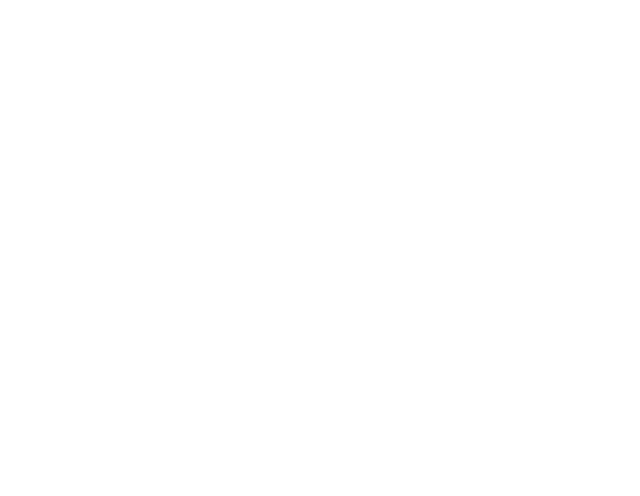
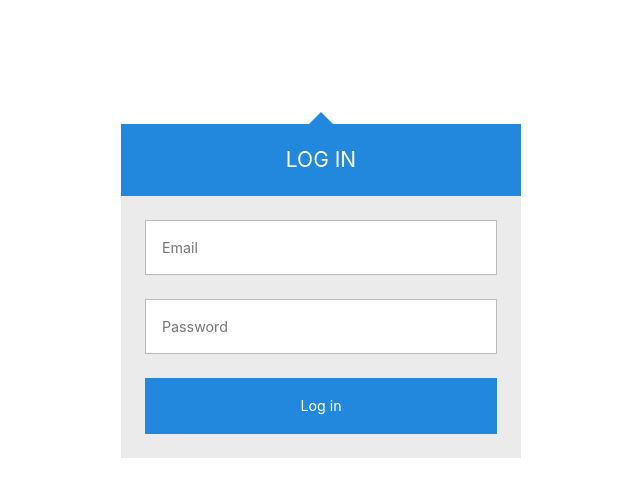
Before and after one commit to tranhanam19999/NewsPaper, a React (Create React App) app: page /login in a window 1280 px wide. Shown: the top 496 px of the page, without its empty margins (319-959 px from the left). Built offline with nearby package versions, Linux system fonts and the light colour scheme.

Commit message:
add code auth

```diff
--- /dev/null
+++ b/src/Pages/Auth/login.js
@@ -0,0 +1,21 @@
+import React from 'react'
+
+const Login = props => {
+    return(
+        <div style={{maxWidth: 400, margin: "100px auto"}}>
+        <div class="login">
+            <div class="login-triangle"></div>
+
+            <h2 class="login-header">Log in</h2>
+
+            <form class="login-container">
+                <p><input type="email" placeholder="Email"/></p>
+                <p><input type="password" placeholder="Password"/></p>
+                <p><input type="submit" value="Log in"/></p>
+            </form>
+        </div>
+        </div>
+    );
+}
+
+export default Login
--- /dev/null
+++ b/src/Pages/Auth/register.js
@@ -0,0 +1,22 @@
+import React from 'react'
+
+const register = props => {
+    return(
+        <div style={{maxWidth: 400, margin: "100px auto"}}>
+        <div class="login">
+            <div class="login-triangle"></div>
+
+            <h2 class="login-header">Register</h2>
+
+            <form class="login-container">
+                <p><input type="email" placeholder="Email"/></p>
+                <p><input type="password" placeholder="Password"/></p>
+                <p><input type="password" placeholder="Confirm Password"/></p>
+                <p><input type="submit" value="Register"/></p>
+            </form>
+        </div>
+        </div>
+    );
+}
+
+export default register
--- a/src/components/Layout/header.js
+++ b/src/components/Layout/header.js
@@ -21,8 +21,8 @@ const Header = props =>{
                   </span>
                   <Link to="/about" className="left-topbar-item">About</Link>
                   <Link to="/contact" className="left-topbar-item">Contact</Link>
-                  <Link to="#" className="left-topbar-item">Sing up</Link>
-                  <Link to="#" className="left-topbar-item">Log in</Link>
+                  <Link to="/login" className="left-topbar-item">Log in</Link>
+                  <Link to="/register" className="left-topbar-item">Register</Link>
                 </div>
                 <div className="right-topbar">
                   <a href="#">
--- a/src/index.css
+++ b/src/index.css
@@ -11,3 +11,85 @@ code {
   font-family: source-code-pro, Menlo, Monaco, Consolas, 'Courier New',
     monospace;
 }
+login {
+  max-width: 400px !important;
+  margin: 16px auto;
+  font-size: 16px;
+}
+
+/* Reset top and bottom margins from certain elements */
+.login-header,
+.login p {
+  margin-top: 0;
+  margin-bottom: 0;
+}
+
+/* The triangle form is achieved by a CSS hack */
+.login-triangle {
+  width: 0;
+  margin-right: auto;
+  margin-left: auto;
+  border: 12px solid transparent;
+  border-bottom-color: #28d;
+}
+
+.login-header {
+  background: #28d;
+  padding: 20px;
+  font-size: 1.4em;
+  font-weight: normal;
+  text-align: center;
+  text-transform: uppercase;
+  color: #fff;
+}
+
+.login-container {
+  background: #ebebeb;
+  padding: 12px;
+}
+
+/* Every row inside .login-container is defined with p tags */
+.login p {
+  padding: 12px;
+}
+
+.login input {
+  box-sizing: border-box;
+  display: block;
+  width: 100%;
+  border-width: 1px;
+  border-style: solid;
+  padding: 16px;
+  outline: 0;
+  font-family: inherit;
+  font-size: 0.95em;
+}
+
+.login input[type="email"],
+.login input[type="password"] {
+  background: #fff;
+  border-color: #bbb;
+  color: #555;
+}
+
+/* Text fields' focus effect */
+.login input[type="email"]:focus,
+.login input[type="password"]:focus {
+  border-color: #888;
+}
+
+.login input[type="submit"] {
+  background: #28d;
+  border-color: transparent;
+  color: #fff;
+  cursor: pointer;
+}
+
+.login input[type="submit"]:hover {
+  background: #17c;
+}
+
+/* Buttons' focus effect */
+.login input[type="submit"]:focus {
+  border-color: #05a;
+}
--- a/src/index.js
+++ b/src/index.js
@@ -6,6 +6,9 @@ import Home from './Pages/Home'
 import Category from './Pages/Category'
 import About from './Pages/About'
 import Contact from './Pages/Contact'
+
+import Login from './Pages/Auth/login'
+import Register from './Pages/Auth/register'
 
 import {BrowserRouter as Router, Switch, Route} from 'react-router-dom'
 
@@ -17,6 +20,8 @@ ReactDOM.render(
       <Route exact path= "/about" component ={About}/>
       <Route exact path= "/contact" component ={Contact}/>
       <Route exact path= "/articleDetail" component ={ArticleDetail}/>
+      <Route exact path= "/login" component ={Login}/>
+      <Route exact path= "/register" component ={Register}/>
     </Router>
   </React.StrictMode>,
   document.getElementById('root')
```
